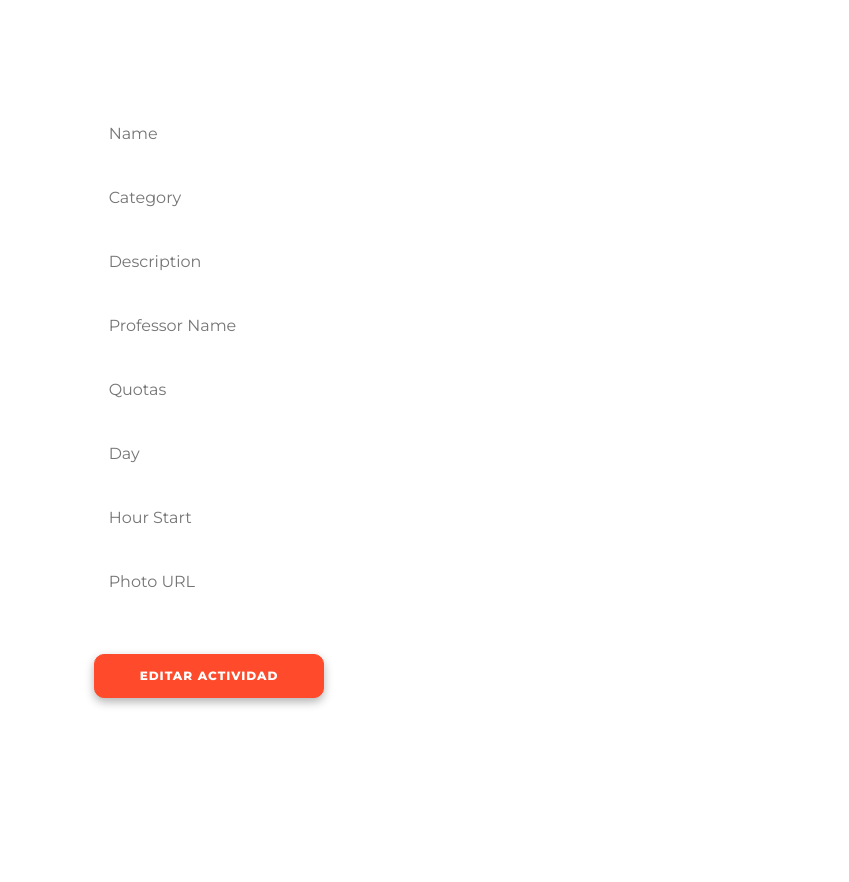
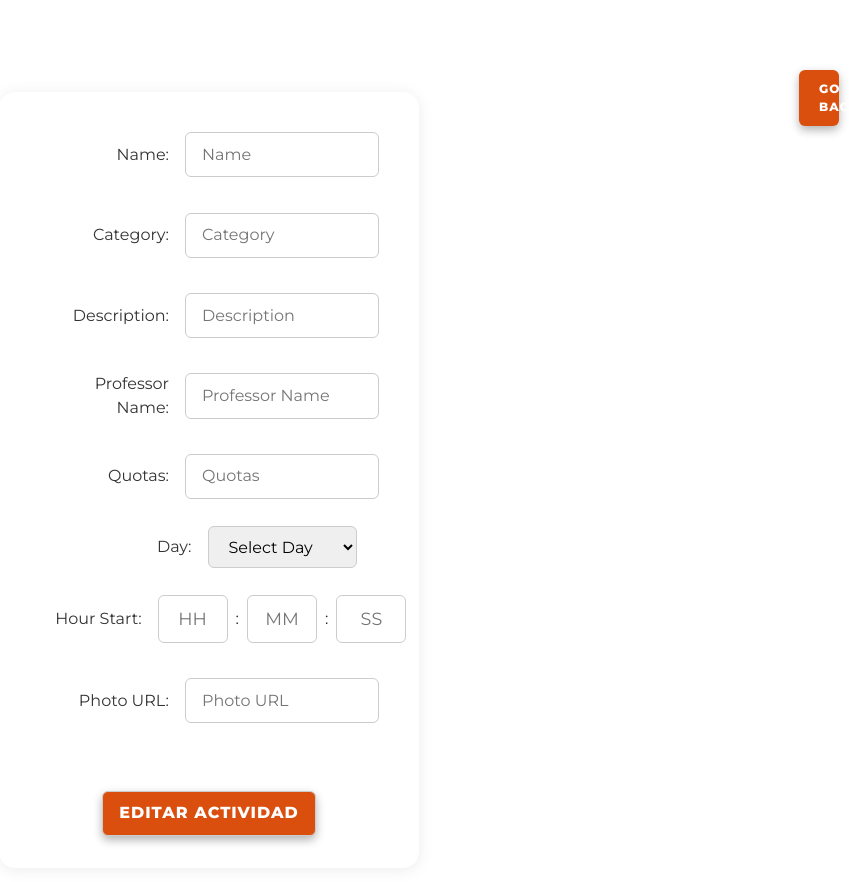
Before and after one commit to UCC-ArqSoft1/proyecto2025-laniado-rolon-schiavoni-taurian, a React (Create React App) app in the folder frontend/: page /editactivity/1 in a window 1280 px wide. Shown: the top 882 px of the page, without its empty margins (431-1280 px from the left). Before the commit the page ends 800 px from the top, so only its background shows below. Built offline with nearby package versions, Linux system fonts and the light colour scheme; no server answers.

Commit message:
verificaciones de campos y nuevos css

```diff
--- a/frontend/src/createactivity.js
+++ b/frontend/src/createactivity.js
@@ -1,5 +1,6 @@
 import { useState } from "react";
 import { useNavigate } from "react-router-dom";
+import "./editactivity.css";
 
 const CreateActivity = () => {
   const [form, setForm] = useState({
@@ -14,10 +15,21 @@ const CreateActivity = () => {
     photo: ""
   });
   const navigate = useNavigate();
+  const [hour, setHour] = useState("");
+  const [minute, setMinute] = useState("");
+  const [second, setSecond] = useState("");
 
-  const handleChange = (e) => {
+    const handleChange = (e) => {
     setForm({ ...form, [e.target.name]: e.target.value });
   };
+
+
+  const handleHourChange = (e) => {
+  const value = e.target.value.replace(/\D/, ""); // Solo números
+  if (e.target.name === "hour") setHour(value.slice(0, 2));
+  if (e.target.name === "minute") setMinute(value.slice(0, 2));
+  if (e.target.name === "second") setSecond(value.slice(0, 2));
+};
 
   const handleSubmit = (e) => {
     e.preventDefault();
@@ -46,21 +58,90 @@ const CreateActivity = () => {
         }
       })
       .catch(() => alert("Error al crear la actividad"));
+
   };
 
-  return (
-    <form onSubmit={handleSubmit} className="create-activity-form">
-      <input name="name" placeholder="Name" value={form.name} onChange={handleChange} required />
-      <input name="category" placeholder="Category" value={form.category} onChange={handleChange} required />
-      <input name="description" placeholder="Description" value={form.description} onChange={handleChange} required />
-      <input name="profesor_name" placeholder="Professor Name" value={form.professor_name} onChange={handleChange} required />
-      <input name="quotas" type="number" placeholder="Quotas" value={form.quotas} onChange={handleChange} required />
-      <input name="day" placeholder="Day" value={form.day} onChange={handleChange} required />
-      <input name="hour_start" placeholder="Hour Start" value={form.hour_start} onChange={handleChange} required />
-      <input name="photo" placeholder="Photo URL" value={form.photo} onChange={handleChange} />
-      <button type="submit">Crear Actividad</button>
-    </form>
-  );
-};
+return (
+  <div>
+  <button className="volver-btn" onClick={() => navigate(`/users/admin`)}>
+    Go back
+  </button>
+  <form onSubmit={handleSubmit} className="edit-activity-form">
+    <div className="edit-activity-row">
+      <label className="edit-activity-label" htmlFor="name">Name:</label>
+      <input id="name" name="name" className="edit-activity-input" placeholder="Name" value={form.name} onChange={handleChange} />
+    </div>
+    <div className="edit-activity-row">
+      <label className="edit-activity-label" htmlFor="category">Category:</label>
+      <input id="category" name="category" className="edit-activity-input" placeholder="Category" value={form.category} onChange={handleChange} />
+    </div>
+    <div className="edit-activity-row">
+      <label className="edit-activity-label" htmlFor="description">Description:</label>
+      <input id="description" name="description" className="edit-activity-input" placeholder="Description" value={form.description} onChange={handleChange} />
+    </div>
+    <div className="edit-activity-row">
+      <label className="edit-activity-label" htmlFor="profesor_name">Professor Name:</label>
+      <input id="profesor_name" name="profesor_name" className="edit-activity-input" placeholder="Professor Name" value={form.professor_name} onChange={handleChange} />
+    </div>
+    <div className="edit-activity-row">
+      <label className="edit-activity-label" htmlFor="quotas">Quotas:</label>
+      <input id="quotas" name="quotas" type="number" className="edit-activity-input" placeholder="Quotas" value={form.quotas} onChange={handleChange} />
+    </div>
+    <div className="edit-activity-row">
+      <label className="edit-activity-label" htmlFor="day">Day:</label>
+      <select id="day" name="day" className="edit-activity-select" value={form.day} onChange={handleChange} required>
+        <option value="" disabled>Select Day</option>
+        <option value="Monday">Monday</option>
+        <option value="Tuesday">Tuesday</option>
+        <option value="Wednesday">Wednesday</option>
+        <option value="Thursday">Thursday</option>
+        <option value="Friday">Friday</option>
+        <option value="Saturday">Saturday</option>
+        <option value="Sunday">Sunday</option>
+      </select>
+    </div>
+    <div className="edit-activity-row">
+      <label className="edit-activity-label">Hour Start:</label>
+      <div className="edit-activity-hour-group">
+        <input
+          name="hour"
+          type="text"
+          placeholder="HH"
+          value={hour}
+          onChange={handleHourChange}
+          maxLength={2}
+          className="edit-activity-hour-input"
+        />
+        :
+        <input
+          name="minute"
+          type="text"
+          placeholder="MM"
+          value={minute}
+          onChange={handleHourChange}
+          maxLength={2}
+          className="edit-activity-hour-input"
+        />
+        :
+        <input
+          name="second"
+          type="text"
+          placeholder="SS"
+          value={second}
+          onChange={handleHourChange}
+          maxLength={2}
+          className="edit-activity-hour-input"
+        />
+      </div>
+    </div>
+    <div className="edit-activity-row">
+      <label className="edit-activity-label" htmlFor="photo">Photo URL:</label>
+      <input id="photo" name="photo" className="edit-activity-input" placeholder="Photo URL" value={form.photo} onChange={handleChange} />
+    </div>
+    <button type="submit" className="edit-activity-input" style={{fontWeight: "bold", background: "#db4f0e", color: "#fff", cursor: "pointer"}}>Crear Actividad</button>
+  </form>
+  </div>
+);
+}
 
 export default CreateActivity;
--- /dev/null
+++ b/frontend/src/editactivity.css
@@ -0,0 +1,64 @@
+.edit-activity-form {
+  background: #fff;
+  border-radius: 16px;
+  box-shadow: 0 2px 16px rgba(0,0,0,0.08);
+  padding: 2rem 2.5rem;
+  max-width: 420px;
+  margin: 40px auto;
+  margin-top: 200px;
+  display: flex;
+  flex-direction: column;
+  gap: 1.2rem;
+}
+
+.edit-activity-row {
+  display: flex;
+  align-items: center;
+  gap: 1rem;
+}
+
+.edit-activity-label {
+  width: 130px;
+  font-weight: 500;
+  color: #333;
+  text-align: right;
+}
+
+.edit-activity-input,
+.edit-activity-select {
+  flex: 1;
+  padding: 0.6rem 1rem;
+  border-radius: 6px;
+  border: 1px solid #ccc;
+  font-size: 1rem;
+}
+
+.edit-activity-hour-group {
+  display: flex;
+  align-items: center;
+  gap: 8px;
+}
+
+.edit-activity-hour-input {
+  width: 70px;
+  padding: 0.6rem 1rem;
+  font-size: 1.1rem;
+  text-align: center;
+  border-radius: 6px;
+  border: 1px solid #ccc;
+}
+
+
+.volver-btn {
+  position: absolute;
+  top: 30px;
+  left: 30px;
+  z-index: 10;
+  padding: 10px 20px;
+  background: #db4f0e;
+  color: #fff;
+  border: none;
+  border-radius: 6px;
+  cursor: pointer;
+  font-weight: bold;
+}
--- a/frontend/src/editactivity.js
+++ b/frontend/src/editactivity.js
@@ -1,5 +1,6 @@
 import { useState, useEffect } from "react";
 import { useNavigate, useParams } from "react-router-dom";
+import "./editactivity.css";
 
 const EditActivity = () => {
   const [form, setForm] = useState({
@@ -16,6 +17,9 @@ const EditActivity = () => {
   const [original, setOriginal] = useState({});
   const navigate = useNavigate();
   const { id } = useParams();
+  const [hour, setHour] = useState("");
+  const [minute, setMinute] = useState("");
+  const [second, setSecond] = useState("");
 
   // Cargar datos actuales de la actividad
   useEffect(() => {
@@ -33,12 +37,26 @@ const EditActivity = () => {
       .then((res) => res.json())
       .then((data) => {
         setOriginal(data);
+        if (data.hour_start) {
+          const [h, m, s] = data.hour_start.split(":");
+          setHour(h || "");
+          setMinute(m || "");
+          setSecond(s || "");
+        }
       });
   }, [id]);
+
 
   const handleChange = (e) => {
     setForm({ ...form, [e.target.name]: e.target.value });
   };
+
+  const handleHourChange = (e) => {
+  const value = e.target.value.replace(/\D/, ""); // Solo números
+  if (e.target.name === "hour") setHour(value.slice(0, 2));
+  if (e.target.name === "minute") setMinute(value.slice(0, 2));
+  if (e.target.name === "second") setSecond(value.slice(0, 2));
+};
 
   const handleSubmit = (e) => {
     e.preventDefault();
@@ -46,7 +64,7 @@ const EditActivity = () => {
       .split("; ")
       .find((row) => row.startsWith("token="))
       ?.split("=")[1];
-
+      const hour_start = `${hour.padStart(2, "0")}:${minute.padStart(2, "0")}:${second.padStart(2, "0")}`;
     // Solo enviar los campos que NO están vacíos, el resto se mantiene igual
     const formToSend = {};
     Object.keys(form).forEach((key) => {
@@ -56,6 +74,11 @@ const EditActivity = () => {
         formToSend[key] = original[key];
       }
     });
+
+  formToSend.hour_start =
+  hour !== "" || minute !== "" || second !== ""
+    ? hour_start
+    : original.hour_start;
 
     fetch(`http://localhost:8080/activity/${id}`, {
       method: "PUT",
@@ -74,21 +97,92 @@ const EditActivity = () => {
         }
       })
       .catch(() => alert("Error al editar la actividad"));
+
+
   };
 
-  return (
-    <form onSubmit={handleSubmit} className="create-activity-form">
-      <input name="name" placeholder="Name" value={form.name} onChange={handleChange} />
-      <input name="category" placeholder="Category" value={form.category} onChange={handleChange} />
-      <input name="description" placeholder="Description" value={form.description} onChange={handleChange} />
-      <input name="profesor_name" placeholder="Professor Name" value={form.professor_name} onChange={handleChange} />
-      <input name="quotas" type="number" placeholder="Quotas" value={form.quotas} onChange={handleChange} />
-      <input name="day" placeholder="Day" value={form.day} onChange={handleChange} />
-      <input name="hour_start" placeholder="Hour Start" value={form.hour_start} onChange={handleChange} />
-      <input name="photo" placeholder="Photo URL" value={form.photo} onChange={handleChange} />
-      <button type="submit">Editar Actividad</button>
-    </form>
-  );
-};
+
+return (
+  <div>
+  <button className="volver-btn" onClick={() => navigate(`/users/admin`)}>
+    Go back
+  </button>
+  <form onSubmit={handleSubmit} className="edit-activity-form">
+    <div className="edit-activity-row">
+      <label className="edit-activity-label" htmlFor="name">Name:</label>
+      <input id="name" name="name" className="edit-activity-input" placeholder="Name" value={form.name} onChange={handleChange} />
+    </div>
+    <div className="edit-activity-row">
+      <label className="edit-activity-label" htmlFor="category">Category:</label>
+      <input id="category" name="category" className="edit-activity-input" placeholder="Category" value={form.category} onChange={handleChange} />
+    </div>
+    <div className="edit-activity-row">
+      <label className="edit-activity-label" htmlFor="description">Description:</label>
+      <input id="description" name="description" className="edit-activity-input" placeholder="Description" value={form.description} onChange={handleChange} />
+    </div>
+    <div className="edit-activity-row">
+      <label className="edit-activity-label" htmlFor="profesor_name">Professor Name:</label>
+      <input id="profesor_name" name="profesor_name" className="edit-activity-input" placeholder="Professor Name" value={form.professor_name} onChange={handleChange} />
+    </div>
+    <div className="edit-activity-row">
+      <label className="edit-activity-label" htmlFor="quotas">Quotas:</label>
+      <input id="quotas" name="quotas" type="number" className="edit-activity-input" placeholder="Quotas" value={form.quotas} onChange={handleChange} />
+    </div>
+    <div className="edit-activity-row">
+      <label className="edit-activity-label" htmlFor="day">Day:</label>
+      <select id="day" name="day" className="edit-activity-select" value={form.day} onChange={handleChange} required>
+        <option value="" disabled>Select Day</option>
+        <option value="Monday">Monday</option>
+        <option value="Tuesday">Tuesday</option>
+        <option value="Wednesday">Wednesday</option>
+        <option value="Thursday">Thursday</option>
+        <option value="Friday">Friday</option>
+        <option value="Saturday">Saturday</option>
+        <option value="Sunday">Sunday</option>
+      </select>
+    </div>
+    <div className="edit-activity-row">
+      <label className="edit-activity-label">Hour Start:</label>
+      <div className="edit-activity-hour-group">
+        <input
+          name="hour"
+          type="text"
+          placeholder="HH"
+          value={hour}
+          onChange={handleHourChange}
+          maxLength={2}
+          className="edit-activity-hour-input"
+        />
+        :
+        <input
+          name="minute"
+          type="text"
+          placeholder="MM"
+          value={minute}
+          onChange={handleHourChange}
+          maxLength={2}
+          className="edit-activity-hour-input"
+        />
+        :
+        <input
+          name="second"
+          type="text"
+          placeholder="SS"
+          value={second}
+          onChange={handleHourChange}
+          maxLength={2}
+          className="edit-activity-hour-input"
+        />
+      </div>
+    </div>
+    <div className="edit-activity-row">
+      <label className="edit-activity-label" htmlFor="photo">Photo URL:</label>
+      <input id="photo" name="photo" className="edit-activity-input" placeholder="Photo URL" value={form.photo} onChange={handleChange} />
+    </div>
+    <button type="submit" className="edit-activity-input" style={{fontWeight: "bold", background: "#db4f0e", color: "#fff", cursor: "pointer"}}>Editar Actividad</button>
+  </form>
+</div>
+);
+}
 
 export default EditActivity;
```
